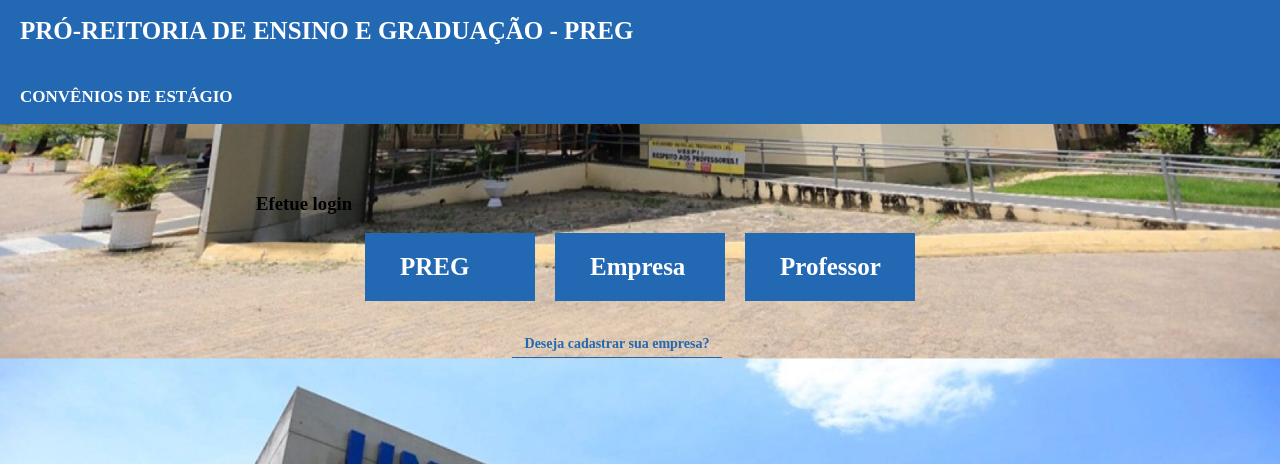
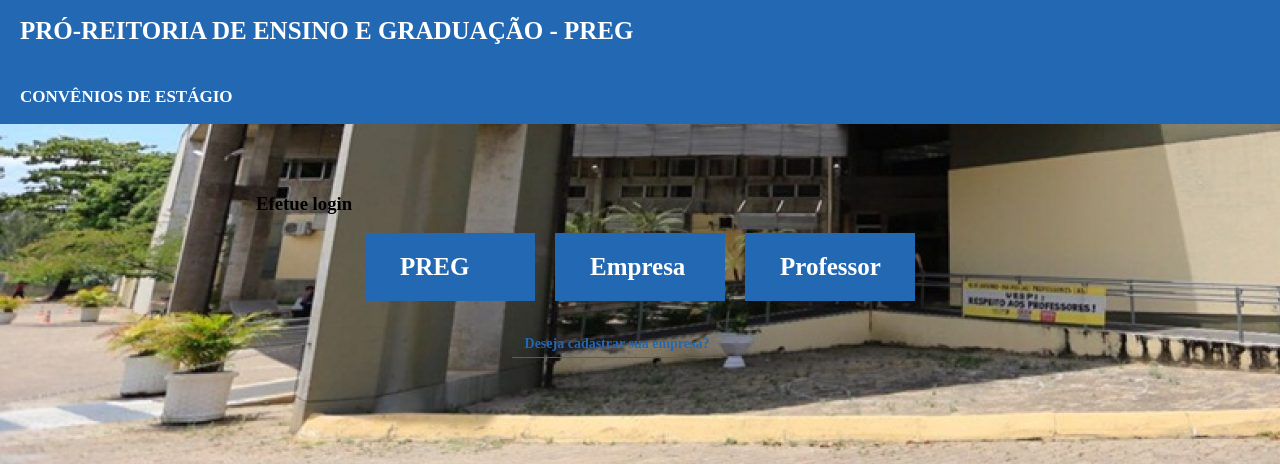
Before and after one commit to Compuespi2016/Convenio, a PHP site: page /index.php in a window 1280 px wide. Shown: the part 336-800 px from the top of the page. Run offline with PHP 8.4, Linux system fonts and the light colour scheme.

Commit message:
background

```diff
--- a/estilos/topo.css
+++ b/estilos/topo.css
@@ -1,7 +1,6 @@
 body{
 	margin:0px;
 	background-image: url("../imgs/uespi.jpg");
-	background-size:100% 100%;
 }
 header{
 	position:relative;
```
